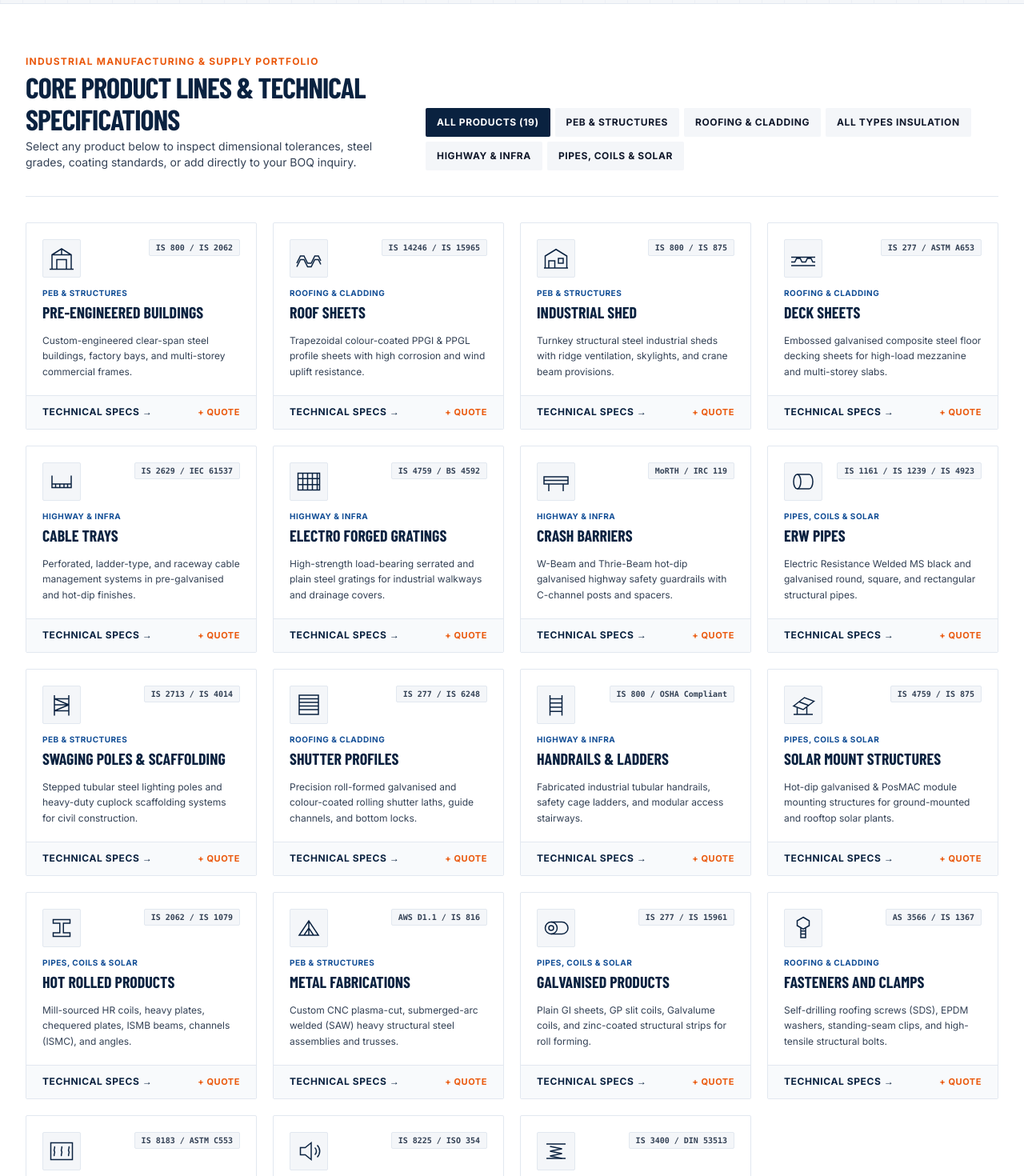
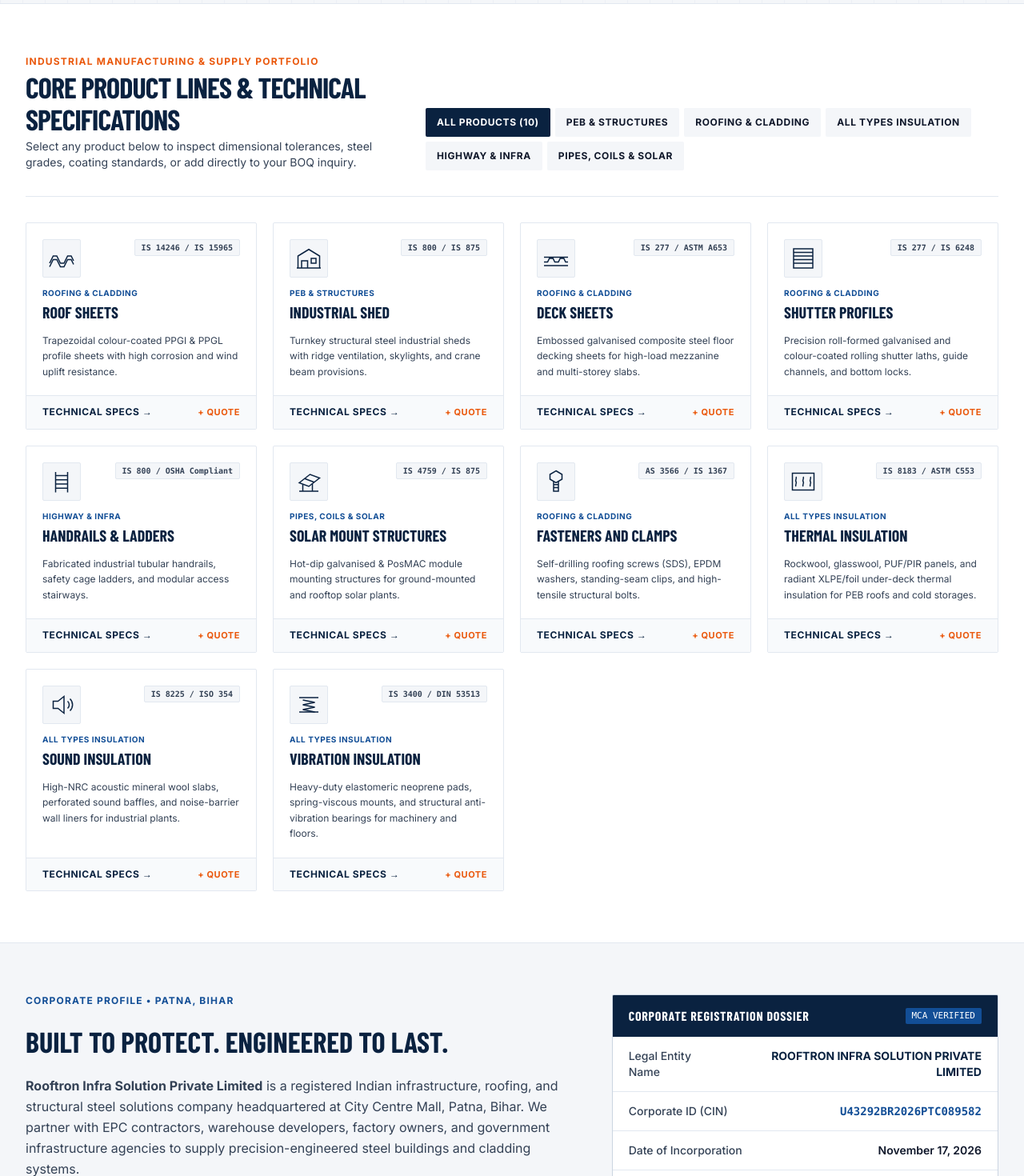
Before and after one commit to nngandhi96/RooftronInfra, a Next.js app: page / in a window 1280 px wide. Shown: the part 780-2250 px from the top of the page at 80% size. Built offline with nearby package versions, Linux system fonts and the light colour scheme; a web font is replaced by a local one.

Commit message:
chore: remove 9 crossed-out products and update catalog references to 10 products

```diff
--- a/src/components/HeroSection.tsx
+++ b/src/components/HeroSection.tsx
@@ -142,7 +142,7 @@ export function HeroSection({ onSelectProduct }: HeroSectionProps) {
                 href="#products"
                 className="bg-white/10 hover:bg-white/20 border border-white/35 text-white font-display font-bold uppercase tracking-wider text-sm sm:text-base px-6 py-3 rounded-full transition-colors"
               >
-                Explore 19 Product Lines
+                Explore 10 Product Lines
               </a>
 
               <button
--- a/src/data/company.ts
+++ b/src/data/company.ts
@@ -65,7 +65,6 @@ export const IS_STANDARDS = [
 ] as const;
 
 export const FOOTER_PEB_LINKS = [
-  { productId: "peb", label: "Pre-Engineered Buildings (PEB)" },
   { productId: "sheds", label: "Industrial Sheds & Warehouses" },
   { productId: "roof-sheets", label: "Colour-Coated Roof Sheets" },
   { productId: "deck-sheets", label: "Composite Deck Sheets" },
@@ -74,10 +73,9 @@ export const FOOTER_PEB_LINKS = [
 ] as const;
 
 export const FOOTER_INFRA_LINKS = [
-  { productId: "crash-barriers", label: "Highway Crash Barriers" },
-  { productId: "cable-trays", label: "Perforated Cable Trays" },
-  { productId: "gratings", label: "Electro Forged Gratings" },
+  { productId: "handrails", label: "Handrails & Ladders" },
   { productId: "solar", label: "Solar Mount Structures" },
-  { productId: "erw-pipes", label: "ERW Pipes & Sections" },
-  { productId: "fabrications", label: "Heavy Metal Fabrications" },
+  { productId: "thermal-insulation", label: "Thermal Insulation" },
+  { productId: "sound-insulation", label: "Sound Insulation" },
+  { productId: "vibration-insulation", label: "Vibration Insulation" },
 ] as const;
--- a/src/data/products.ts
+++ b/src/data/products.ts
@@ -5,7 +5,7 @@ import type {
 } from "@/types/product";
 
 export const CATEGORY_FILTERS: readonly CategoryFilter[] = [
-  { id: "all", label: "All Products (19)" },
+  { id: "all", label: "All Products (10)" },
   { id: "peb", label: "PEB & Structures" },
   { id: "roofing", label: "Roofing & Cladding" },
   { id: "insulation", label: "All Types Insulation" },
@@ -14,26 +14,6 @@ export const CATEGORY_FILTERS: readonly CategoryFilter[] = [
 ];
 
 export const PRODUCTS: readonly Product[] = [
-  {
-    id: "peb",
-    name: "Pre-Engineered Buildings",
-    category: "peb",
-    categoryLabel: "PEB & Structures",
-    isCode: "IS 800 / IS 2062",
-    summary:
-      "Custom-engineered clear-span steel buildings, factory bays, and multi-storey commercial frames.",
-    specs: [
-      ["Primary Framing", "Built-up Tapered I-Sections (IS 2062 E250 / E350)"],
-      [
-        "Secondary Members",
-        "Cold-Formed Galvanised Z & C Purlins (275–345 MPa)",
-      ],
-      ["Clear Span Capability", "Up to 60 Meters without intermediate columns"],
-      ["Surface Finish", "Red Oxide Zinc Chromate / Epoxy Industrial Primer"],
-    ],
-    applications:
-      "Manufacturing Plants, Logistics Parks, Cold Storages, Aircraft Hangars, Commercial Warehouses.",
-  },
   {
     id: "roof-sheets",
     name: "Roof Sheets",
@@ -101,112 +81,6 @@ export const PRODUCTS: readonly Product[] = [
       "Mezzanine Floors, Multi-Level Warehouses, Commercial Buildings, Bridge Decking.",
   },
   {
-    id: "cable-trays",
-    name: "Cable Trays",
-    category: "infra",
-    categoryLabel: "Highway & Infra",
-    isCode: "IS 2629 / IEC 61537",
-    summary:
-      "Perforated, ladder-type, and raceway cable management systems in pre-galvanised and hot-dip finishes.",
-    specs: [
-      ["Tray Types", "Perforated, Ladder Type, Solid Bottom & Wire Mesh"],
-      ["Width & Height", "Width: 50 mm to 1000 mm | Flange: 25 mm to 150 mm"],
-      ["Sheet Thickness", "1.2 mm, 1.6 mm, 2.0 mm, 2.5 mm"],
-      [
-        "Finish Options",
-        "Hot-Dip Galvanised (IS 4759), Pre-Galvanised, Powder Coated",
-      ],
-    ],
-    applications:
-      "Power Substations, Data Centres, Industrial Plants, Metro & Commercial Complexes.",
-  },
-  {
-    id: "gratings",
-    name: "Electro Forged Gratings",
-    category: "infra",
-    categoryLabel: "Highway & Infra",
-    isCode: "IS 4759 / BS 4592",
-    summary:
-      "High-strength load-bearing serrated and plain steel gratings for industrial walkways and drainage covers.",
-    specs: [
-      [
-        "Bearing Bar Size",
-        "25x3 mm up to 65x5 mm (Plain or Serrated Anti-Slip)",
-      ],
-      ["Cross Bar", "6 mm / 8 mm Twisted Square Rod"],
-      ["Mesh Pitch", "30x100 mm / 40x100 mm Standard"],
-      [
-        "Surface Treatment",
-        "Hot-Dip Galvanised (Min. 610 GSM) / Bitumen Painted",
-      ],
-    ],
-    applications:
-      "Industrial Platforms, Catwalks, Trench & Drain Covers, Stair Treads, Refineries.",
-  },
-  {
-    id: "crash-barriers",
-    name: "Crash Barriers",
-    category: "infra",
-    categoryLabel: "Highway & Infra",
-    isCode: "MoRTH / IRC 119",
-    summary:
-      "W-Beam and Thrie-Beam hot-dip galvanised highway safety guardrails with C-channel posts and spacers.",
-    specs: [
-      [
-        "Beam Profile",
-        "W-Beam (312 mm) & Thrie-Beam (506 mm) x 3.0 mm Thick",
-      ],
-      ["Steel Grade", "IS 5986 Fe 360 / Fe 410 / Fe 510"],
-      ["Galvanisation", "Hot-Dip Galvanised @ 550 GSM (IS 4759)"],
-      [
-        "Complete Assembly",
-        "Guardrail Beam, C-Post (150x75x5), Spacer & Fasteners",
-      ],
-    ],
-    applications:
-      "National & State Highways, Expressways, Bridges, Flyovers, Mountain Roads.",
-  },
-  {
-    id: "erw-pipes",
-    name: "ERW Pipes",
-    category: "pipes",
-    categoryLabel: "Pipes, Coils & Solar",
-    isCode: "IS 1161 / IS 1239 / IS 4923",
-    summary:
-      "Electric Resistance Welded MS black and galvanised round, square, and rectangular structural pipes.",
-    specs: [
-      [
-        "Outer Diameter / Size",
-        "15 mm NB to 300 mm NB | SHS/RHS up to 250x250 mm",
-      ],
-      ["Wall Thickness", "1.6 mm to 10.0 mm (Light, Medium & Heavy Class)"],
-      ["Yield Grade", "YST 210, YST 240, YST 310"],
-      ["End Finish", "Plain End, Bevelled, or Threaded with Socket"],
-    ],
-    applications:
-      "Structural Trusses, Water & Fire-Fighting Lines, Scaffolding, Fencing & Gates.",
-  },
-  {
-    id: "scaffolding",
-    name: "Swaging Poles & Scaffolding",
-    category: "peb",
-    categoryLabel: "PEB & Structures",
-    isCode: "IS 2713 / IS 4014",
-    summary:
-      "Stepped tubular steel lighting poles and heavy-duty cuplock scaffolding systems for civil construction.",
-    specs: [
-      ["Pole Height", "6 Meters to 14 Meters (Single / Double Arm Brackets)"],
-      [
-        "Scaffolding System",
-        "Cuplock Verticals, Ledgers, Base Jacks & Steel Planks",
-      ],
-      ["Material Spec", "IS 1161 YST 240 Steel Tubes"],
-      ["Finish", "Hot-Dip Galvanised or Primer Coated"],
-    ],
-    applications:
-      "Street & Highway Lighting, High-Rise Building Construction, Industrial Maintenance.",
-  },
-  {
     id: "shutter",
     name: "Shutter Profiles",
     category: "roofing",
@@ -271,69 +145,6 @@ export const PRODUCTS: readonly Product[] = [
     ],
     applications:
       "Utility Solar Parks, Industrial PEB Rooftop Solar, Solar Carports.",
-  },
-  {
-    id: "hot-rolled",
-    name: "Hot Rolled Products",
-    category: "pipes",
-    categoryLabel: "Pipes, Coils & Solar",
-    isCode: "IS 2062 / IS 1079",
-    summary:
-      "Mill-sourced HR coils, heavy plates, chequered plates, ISMB beams, channels (ISMC), and angles.",
-    specs: [
-      [
-        "HR Plates & Coils",
-        "1.6 mm to 50 mm Thickness (Width: 1250 / 1500 / 2000 mm)",
-      ],
-      [
-        "Structural Sections",
-        "ISMB, NPB/WPB Beams, ISMC Channels, ISA Angles",
-      ],
-      ["Grade Compliance", "IS 2062 E250 A/BR/BO & E350"],
-      ["Traceability", "Supplied with Original Mill Test Certificates"],
-    ],
-    applications:
-      "Heavy Steel Fabrication, PEB Built-Up Girders, Bridge Girders, Base Plates.",
-  },
-  {
-    id: "fabrications",
-    name: "Metal Fabrications",
-    category: "peb",
-    categoryLabel: "PEB & Structures",
-    isCode: "AWS D1.1 / IS 816",
-    summary:
-      "Custom CNC plasma-cut, submerged-arc welded (SAW) heavy structural steel assemblies and trusses.",
-    specs: [
-      ["Welding Standards", "SAW / MIG / GMAW Qualified Weld Procedures"],
-      [
-        "Plate Processing",
-        "CNC Oxy-Fuel & Plasma Cutting, Drilling & Bending",
-      ],
-      ["Surface Prep", "Shot Blasting (Sa 2.5) + Primer / PU Topcoat"],
-      [
-        "Inspection",
-        "Ultrasonic (UT) & Dye Penetrant (DPT) Weld Testing",
-      ],
-    ],
-    applications:
-      "Industrial Plant Structures, Pipe Racks, Hopper & Silo Supports, Foot Over Bridges.",
-  },
-  {
-    id: "galvanised",
-    name: "Galvanised Products",
-    category: "pipes",
-    categoryLabel: "Pipes, Coils & Solar",
-    isCode: "IS 277 / IS 15961",
-    summary:
-      "Plain GI sheets, GP slit coils, Galvalume coils, and zinc-coated structural strips for roll forming.",
-    specs: [
-      ["Thickness Range", "0.35 mm to 3.00 mm"],
-      ["Zinc / Al-Zn Coating", "Z120, Z180, Z275 & AZ150"],
-      ["Spangle Finish", "Regular Spangle, Zero Spangle & Skin-Passed"],
-      ["Coil Weight / Form", "Full Coils, Slit Coils & Cut-to-Length Sheets"],
-    ],
-    applications:
-      "HVAC Ducting, Purlin Roll Forming, Electrical Panels, Grain Silos.",
   },
   {
     id: "fasteners",
@@ -450,31 +261,31 @@ export const HERO_SLIDES: readonly HeroSlide[] = [
     eyebrow: "Welcome To Rooftron Infra",
     headline: "Where Steel Meets Smart Engineering",
     subtitle:
-      "Reliable Pre-Engineered Buildings (PEB), Industrial Sheds & Turnkey Steel Structures. Built to Perform.",
+      "Reliable Industrial Sheds, Roofing Systems & Structural Steel Solutions. Built to Perform.",
     image: "/images/hero/slide-1-peb-erection.jpg",
     imageAlt:
       "Crane hoisting structural steel I-beam onto a Pre-Engineered Steel Building frame at sunset",
-    productId: "peb",
-    featuredLabel: "PEB Systems",
+    productId: "sheds",
+    featuredLabel: "Industrial Shed",
   },
   {
     id: "infra-construction",
     eyebrow: "Welcome To Rooftron Infra",
     headline: "Precision-Built Steel for Modern Construction",
     subtitle:
-      "Optimized for strength, speed, and long-term value across highways, factories, and logistics parks.",
+      "Optimized for strength, speed, and long-term value across industrial plants, factories, and logistics parks.",
     image: "/images/hero/slide-2-infra-construction.jpg",
     imageAlt:
       "Heavy civil and structural steel construction site at sunset with tower crane and steel columns",
-    productId: "crash-barriers",
-    featuredLabel: "Highway & Infra",
+    productId: "handrails",
+    featuredLabel: "Handrails & Ladders",
   },
   {
     id: "peb-engineers",
     eyebrow: "Welcome To Rooftron Infra",
     headline: "Strengthening Foundations with Every Beam",
     subtitle:
-      "IS 2062 / E350 primary framing paired with high-tensile AZ150 colour-coated roof cladding systems.",
+      "High-tensile AZ150 colour-coated roof cladding paired with composite floor deck sheets and thermal insulation.",
     image: "/images/hero/slide-3-peb-engineers.jpg",
     imageAlt:
       "Structural engineers reviewing blueprints in front of a multi-bay PEB steel portal frame",
@@ -486,23 +297,23 @@ export const HERO_SLIDES: readonly HeroSlide[] = [
     eyebrow: "Welcome To Rooftron Infra",
     headline: "Powering Progress Through Precision-Made Steel",
     subtitle:
-      "Rooftron Infra engineers heavy metal fabrications, cable trays, and electro-forged gratings for safety and durability.",
+      "Rooftron Infra supplies composite deck sheets, rolling shutter profiles, and thermal/sound/vibration insulation.",
     image: "/images/hero/slide-4-steel-welding.jpg",
     imageAlt:
       "Industrial steel fabricator welding a heavy structural I-beam with bright sparks",
-    productId: "fabrications",
-    featuredLabel: "Metal Fabrications",
+    productId: "deck-sheets",
+    featuredLabel: "Deck Sheets",
   },
   {
     id: "erw-pipes",
     eyebrow: "Welcome To Rooftron Infra",
     headline: "Engineered for Endurance, Manufactured for Trust",
     subtitle:
-      "ERW structural pipes, galvanised coils, and solar mounting structures with full mill test certification.",
+      "Solar mount structures, high-tensile fasteners, and complete industrial roofing & insulation packages.",
     image: "/images/hero/slide-5-erw-pipes.jpg",
     imageAlt:
       "Stacked bundles of gleaming circular ERW and galvanised steel pipes inside a steel warehouse",
-    productId: "erw-pipes",
-    featuredLabel: "ERW Pipes & Coils",
+    productId: "solar",
+    featuredLabel: "Solar Mount Structures",
   },
 ];
```
